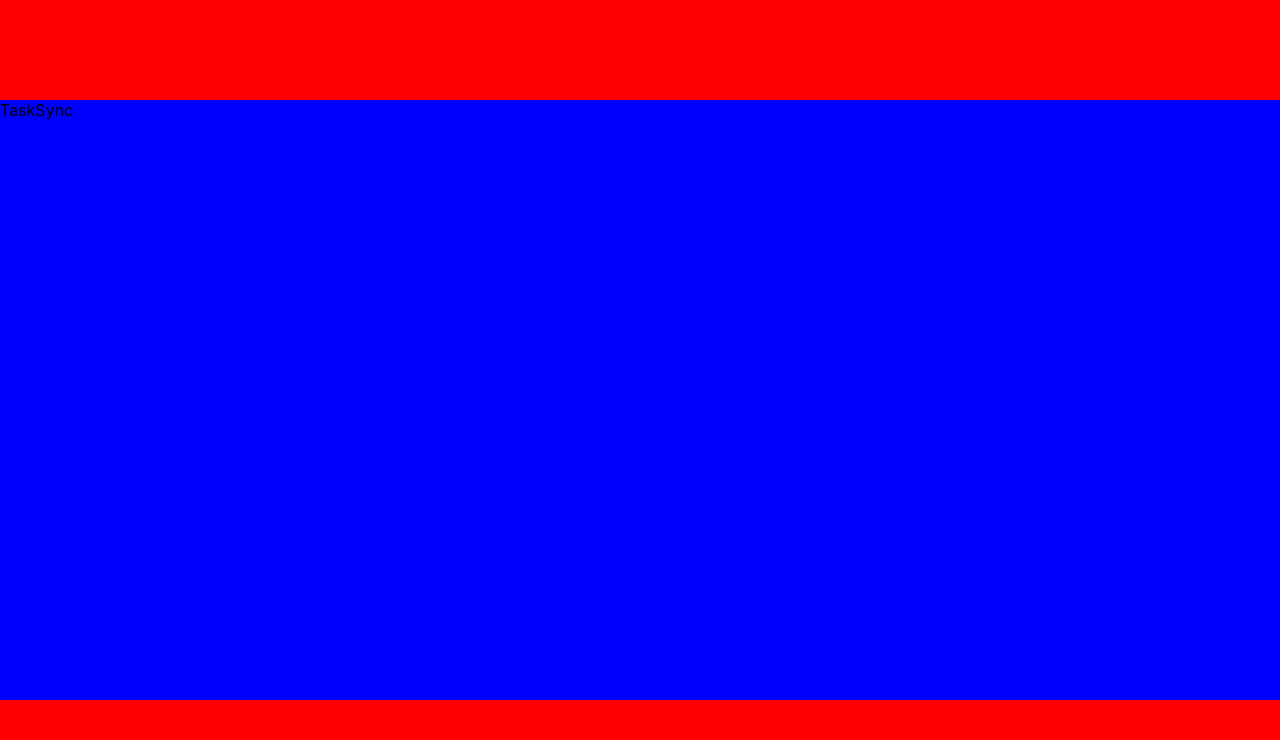
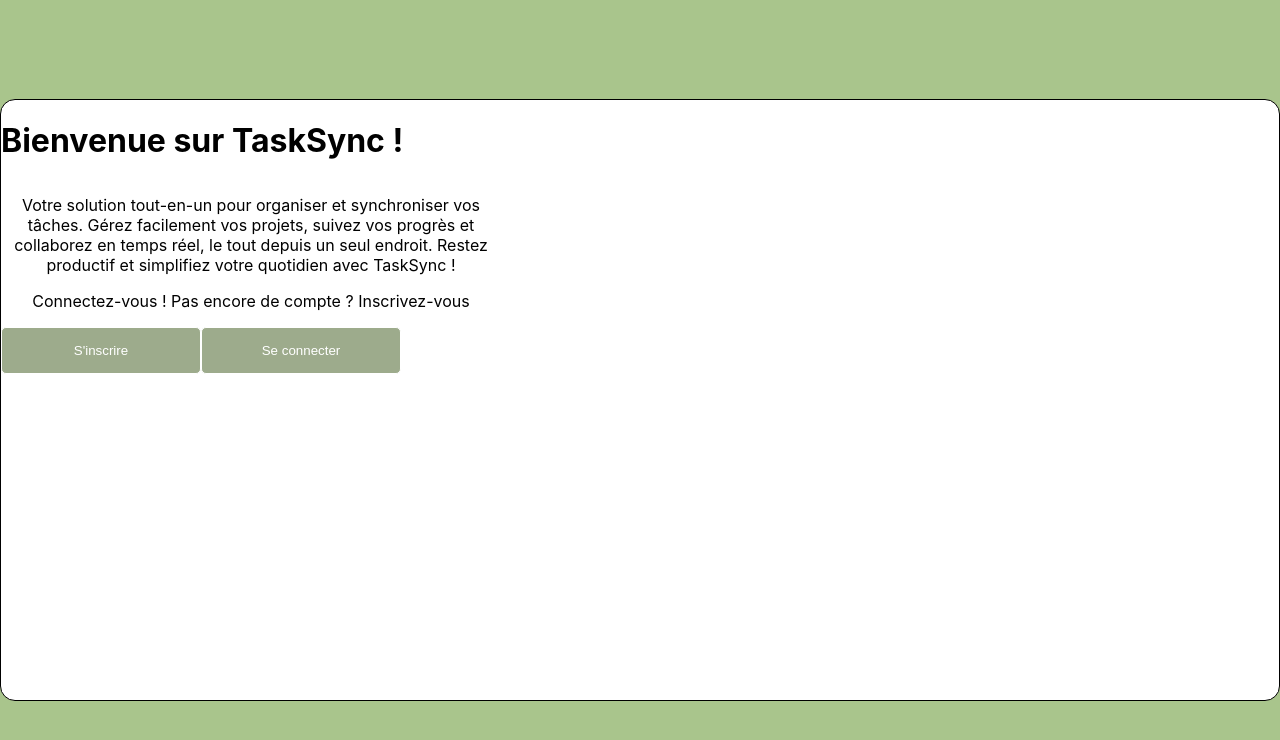
Before and after one commit to OthmaneB-Pro/TaskSync, a React (Create React App) app: page /login in a window 1280 px wide. Shown: the top 740 px of the page. Built offline with nearby package versions, Linux system fonts and the light colour scheme.

Commit message:
🚧 Login : LoginForm > Add text and button

```diff
--- /dev/null
+++ b/src/components/pages/login/LoginForm.tsx
@@ -0,0 +1,52 @@
+import styled from "styled-components";
+
+export default function LoginForm() {
+  return (
+    <LoginFormStyled>
+      <div>
+        <h1>Bienvenue sur TaskSync !</h1>
+        <p>
+          Votre solution tout-en-un pour organiser et synchroniser vos tâches.
+          Gérez facilement vos projets, suivez vos progrès et collaborez en
+          temps réel, le tout depuis un seul endroit. Restez productif et
+          simplifiez votre quotidien avec TaskSync !
+        </p>
+        <p>
+Connectez-vous ! Pas encore de compte ? Inscrivez-vous
+</p>
+      </div>
+      <div>
+        <button>S'inscrire</button>
+        <button>Se connecter</button>
+      </div>
+    </LoginFormStyled>
+  );
+}
+
+const LoginFormStyled = styled.div`
+
+  h1{
+
+    margin-bottom: 35px;
+  }
+  p{
+    text-align: center;
+    width: 500px;
+  }
+
+  button {
+    padding: 15px;
+    width: 200px;
+    background-color: #3755167d;
+    border: 1px solid white;
+    border-radius: 5px;
+    color: white;
+    &:hover {
+      background-color: white;
+      color: #3755167d;
+      cursor: pointer;
+      border-color: #3755167d;
+      transition: 0.3s;
+    }
+  }
+`;
--- a/src/components/pages/login/LoginPage.tsx
+++ b/src/components/pages/login/LoginPage.tsx
@@ -1,23 +1,27 @@
 import styled from "styled-components"
+import LoginForm from "./LoginForm"
 
 export default function LoginPage() {
   return (
     <LoginPageStyled>
-       <div className="container"> TaskSync</div>
+       <div className="container">
+         <LoginForm/>
+        </div>
        </LoginPageStyled>
   )
 }
 
 const LoginPageStyled = styled.div`
-    background-color: red;
+    background-color: #528a177e;
     height: 100vh;
     display: flex;
     justify-content: center;
     align-items: center;
     .container{
-        background-color: blue;
+        background-color: white;
         width: 1400px;
         height: 600px;
-
+        border-radius: 15px;
+        border: 1px solid black;
     }
 `
```
